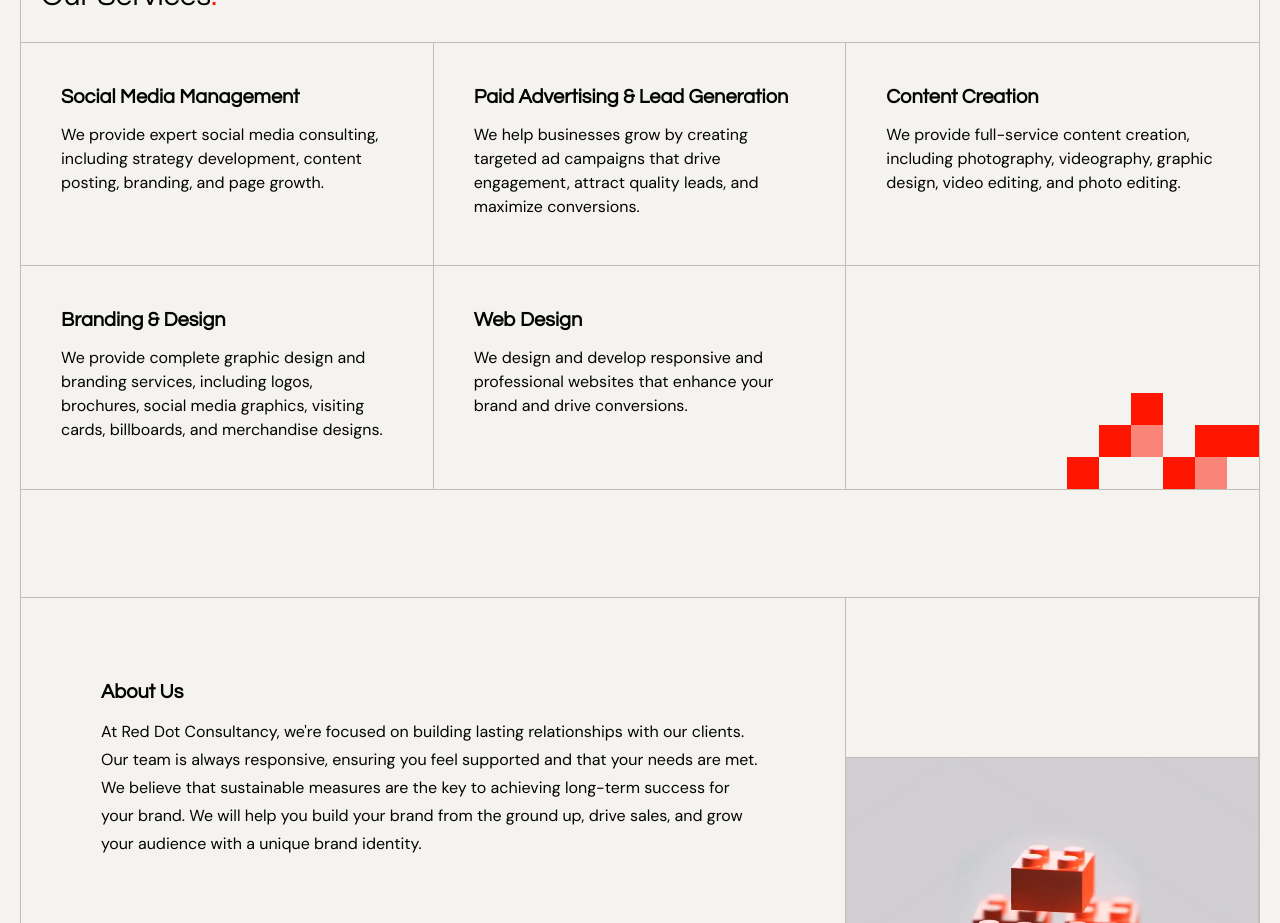
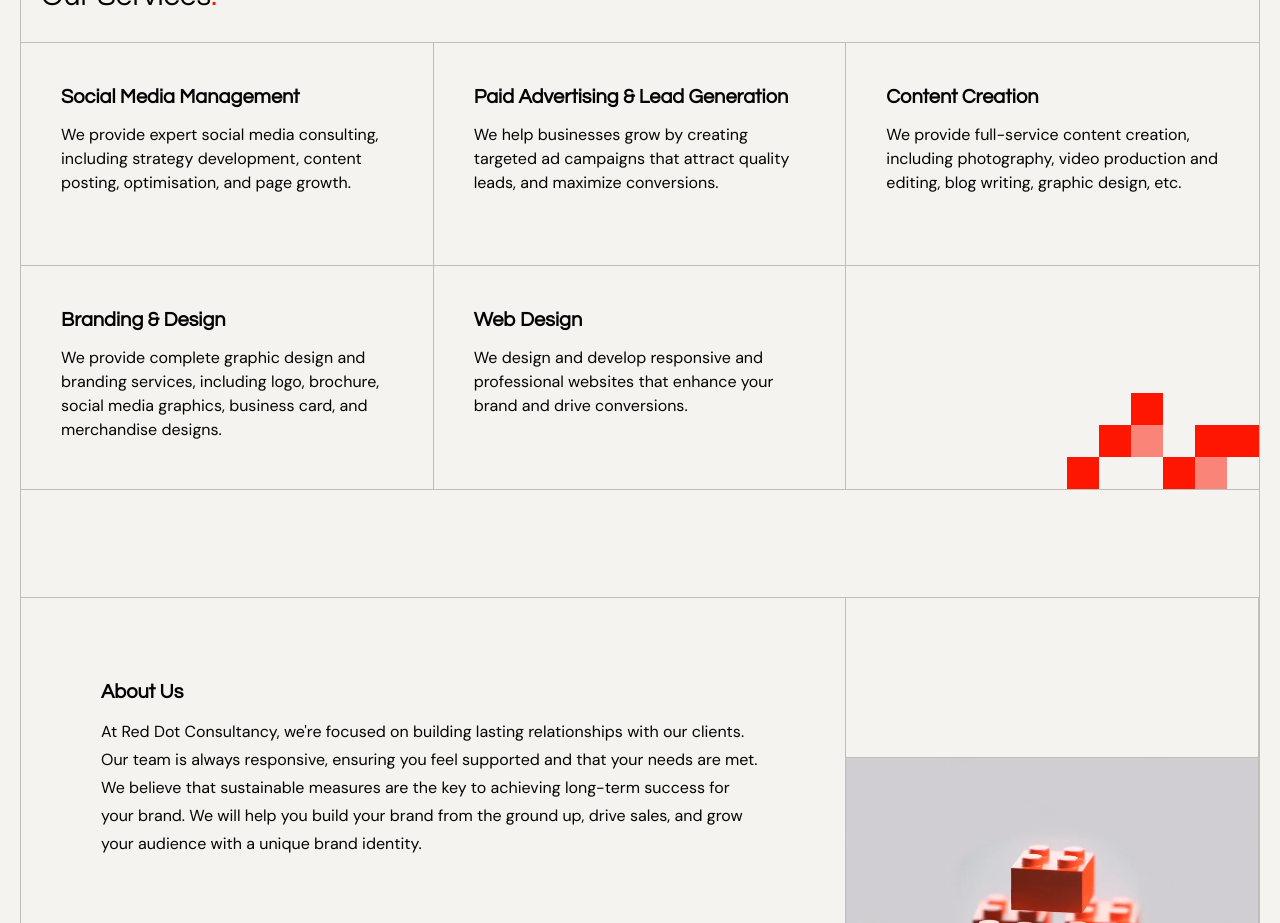
Before and after one commit to jasimmohammedme/reddotconsultancy, a Next.js app: page / in a window 1280 px wide. Shown: the part 2000-2923 px from the top of the page. Built offline with nearby package versions, Linux system fonts and the light colour scheme.

Commit message:
Update OurServices.tsx

```diff
--- a/components/OurServices.tsx
+++ b/components/OurServices.tsx
@@ -9,23 +9,23 @@ const OurServices: React.FC = () => {
          <div className='w-full h-full flex flex-row border-y'>
             <div className='w-1/2 md:w-1/3 h-full flex flex-col gap-3 p-3 md:p-5 lg:p-10 border-r '>
                <p className='text-lg md:text-xl font-semibold font-questrial'>Social Media Management </p>
-               <p className='text-sm md:text-base'>We provide expert social media consulting, including strategy development, content posting, branding, and page growth. </p>
+               <p className='text-sm md:text-base'>We provide expert social media consulting, including strategy development, content posting, optimisation, and page growth. </p>
             </div>
             <div className='w-1/2 md:w-1/3 h-full flex flex-col gap-3 p-3 md:p-5 lg:p-10 border-r'>
                <p className='text-lg md:text-xl font-semibold font-questrial'>Paid Advertising &  Lead Generation  </p>
-               <p className='text-sm md:text-base'>We help businesses grow by creating targeted ad campaigns that drive engagement, attract quality leads, and maximize conversions. </p>
+               <p className='text-sm md:text-base'>We help businesses grow by creating targeted ad campaigns that attract quality leads, and maximize conversions. </p>
             </div>
             <div className='md:block hidden w-1/3 h-full'>
                <div className='w-full h-full flex flex-col gap-3 p-3 md:p-5 lg:p-10  '>
                   <p className='text-base md:text-lg lg:text-xl font-semibold font-questrial'>Content Creation </p>
-                  <p className='text-sm md:text-base'>We provide full-service content creation, including photography, videography, graphic design, video editing, and photo editing. </p>
+                  <p className='text-sm md:text-base'>We provide full-service content creation, including photography, video production and editing, blog writing, graphic design, etc. </p>
                </div>
             </div>
          </div>
          <div className='w-full h-full flex flex-row'>
             <div className='w-1/2 md:w-1/3 h-full flex flex-col gap-3 p-3 md:p-5 lg:p-10 border-b md:border-b-0 border-r'>
                <p className='text-base md:text-lg lg:text-xl font-semibold font-questrial'>Branding & Design </p>
-               <p className='text-sm md:text-base'>We provide complete graphic design and branding services, including logos, brochures, social media graphics, visiting cards, billboards, and merchandise designs. </p>
+               <p className='text-sm md:text-base'>We provide complete graphic design and branding services, including logo, brochure, social media graphics, business card, and merchandise designs. </p>
             </div>
             <div className='w-1/2 md:w-1/3 h-full flex flex-col gap-3 p-3 md:p-5 lg:p-10 border-b md:border-b-0 border-r '>
                <p className='text-base md:text-lg lg:text-xl font-semibold font-questrial'>Web Design </p>
```
